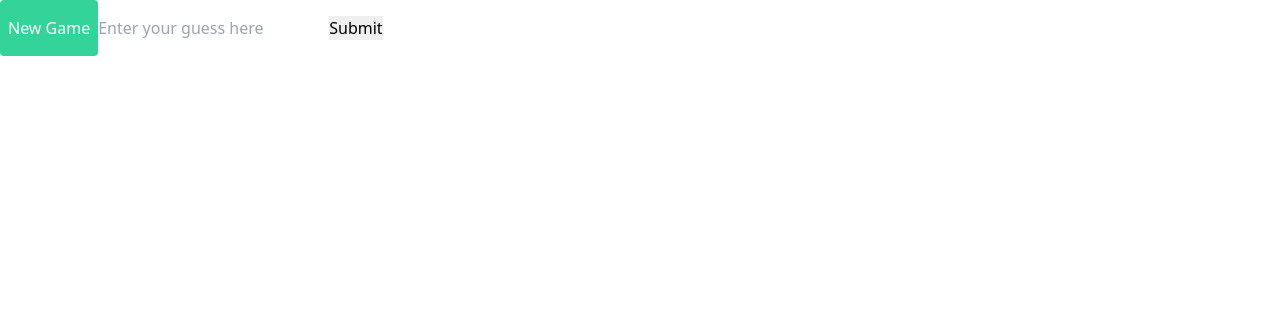
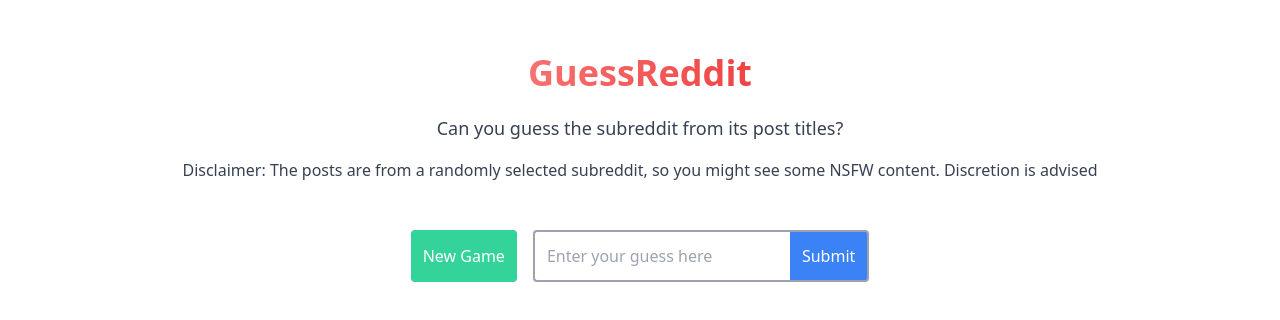
Before and after one commit to GurjitSangha/guessr, a Next.js app: page / in a window 1280 px wide. Shown: the top 320 px of the page. Built offline with nearby package versions, Linux system fonts and the light colour scheme.

Commit message:
Simple styling

```diff
--- /dev/null
+++ b/components/Header.js
@@ -0,0 +1,18 @@
+export default function Header() {
+  return (
+    <div className="py-18 px-6 text-center text-gray-700">
+      <h1 className="text-4xl font-bold leading-snug mb-4">
+        <span className="bg-clip-text bg-gradient-to-r text-transparent from-red-400 to-red-500">
+          GuessReddit
+        </span>
+      </h1>
+      <p className="text-lg mb-4">
+        Can you guess the subreddit from its post titles?
+      </p>
+      <p className="text-md mb-12">
+        Disclaimer: The posts are from a randomly selected subreddit, so you
+        might see some NSFW content. Discretion is advised
+      </p>
+    </div>
+  );
+}
--- /dev/null
+++ b/components/Posts.js
@@ -0,0 +1,24 @@
+import Post from "./Post";
+
+export default function Posts({ posts, postCount, showMorePosts }) {
+  let postCards = [];
+  for (let i = 0; i < postCount; i++) {
+    postCards.push(<Post data={posts[i]} key={i} />);
+  }
+
+  return (
+    <div className="posts">
+      <div className="md:grid md:grid-cols-5 md:gap-2 mb-4">{postCards}</div>
+      {postCount > 0 && postCount < 25 && (
+        <div className="flex justify-items-center">
+          <button
+            className="mx-auto bg-gray-400 text-white px-2 py-4 rounded"
+            onClick={showMorePosts}
+          >
+            Show More Posts
+          </button>
+        </div>
+      )}
+    </div>
+  );
+}
--- a/pages/index.js
+++ b/pages/index.js
@@ -1,7 +1,8 @@
 import { useState } from "react";
 import Head from "next/head";
-import Post from "../components/Post";
-import data from "../lib/data";
+import Posts from "../components/Posts";
+import Header from "../components/Header";
+import dummy from "../lib/dummy";
 import { startGame, sendGuess } from "../lib/api";
 
 export default function Home() {
@@ -12,17 +13,21 @@
   const [feedback, setFeedback] = useState("");
 
   const startNewGame = async () => {
-    setFeedback("");
-    try {
-      const { data } = await startGame();
-      console.log(data);
-      setGameId(data.id);
-      setPosts(data.posts);
+    // setFeedback("");
+    // try {
+    //   const { data } = await startGame();
+    //   console.log(data);
+    //   setGameId(data.id);
+    //   setPosts(data.posts);
+    //   setPostCount(5);
+    // } catch (err) {
+    //   console.log(err.response);
+    //   setFeedback(err.response.data.message);
+    // }
+
+    //Dummy
+    setPosts(dummy.posts);
     setPostCount(5);
-    } catch (err) {
-      console.log(err.response);
-      setFeedback(err.response.data.message);
-    }
   };
 
   const showMorePosts = () => {
@@ -50,44 +55,49 @@
     }
   };
 
-  let postCards = [];
-  for (let i = 0; i < postCount; i++) {
-    postCards.push(<Post data={posts[i]} key={i} />);
-  }
-
   return (
+    <div className="pt-12">
       <div className="container mx-auto">
         <Head>
           <title>Reddit Guesser</title>
           <link rel="icon" href="/favicon.ico" />
         </Head>
+        <Header />
 
+        <div className="flex justify-center mb-4 gap-4">
           <button
-        className="mx-auto bg-green-400 text-white px-2 py-4 rounded"
+            className="bg-green-400 text-white p-3 rounded"
             onClick={startNewGame}
           >
             New Game
           </button>
 
+          <div className="">
             <input
               type="text"
               name="guess"
               id="guess"
               placeholder="Enter your guess here"
               onChange={(e) => setGuess(e.target.value)}
+              className="p-3 border-2 outline-none border-r-0 rounded-l border-gray-400 focus:border-gray-400"
             />
-      <input type="submit" value="Submit" onClick={handleSubmit} />
-      <div className="feedback">{feedback}</div>
+            <input
+              type="submit"
+              value="Submit"
+              onClick={handleSubmit}
+              className="p-3 bg-blue-500 rounded-r text-white border-2 border-gray-400  border-l-0"
+            />
+          </div>
+        </div>
 
-      <div className="md:grid md:grid-cols-5 md:gap-2 posts">{postCards}</div>
-      {postCount > 0 && postCount < 25 && (
-        <button
-          className="mx-auto bg-gray-400 text-black px-2 py-4 rounded"
-          onClick={showMorePosts}
-        >
-          Show more posts
-        </button>
-      )}
+        <div className="text-center mb-4">{feedback}</div>
+
+        <Posts
+          posts={posts}
+          postCount={postCount}
+          showMorePosts={showMorePosts}
+        />
+      </div>
     </div>
   );
 }
```
Also changed, not shown: lib/dummy.js (renamed from lib/data.js). Lines whose indentation alone changed are shown as unchanged.
